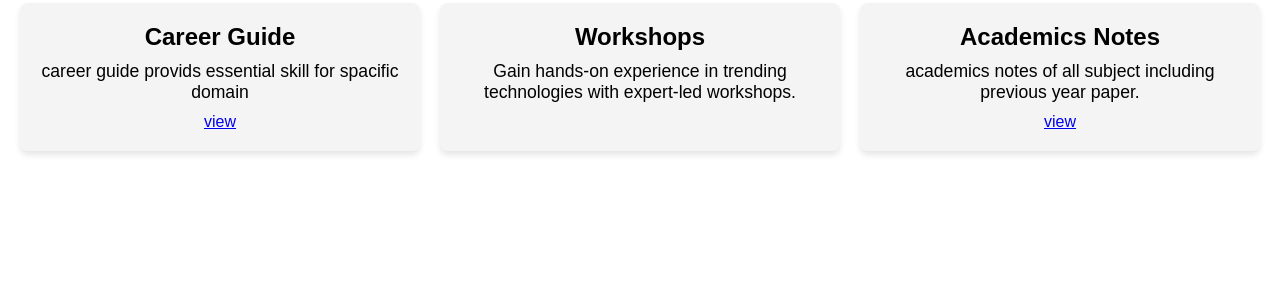
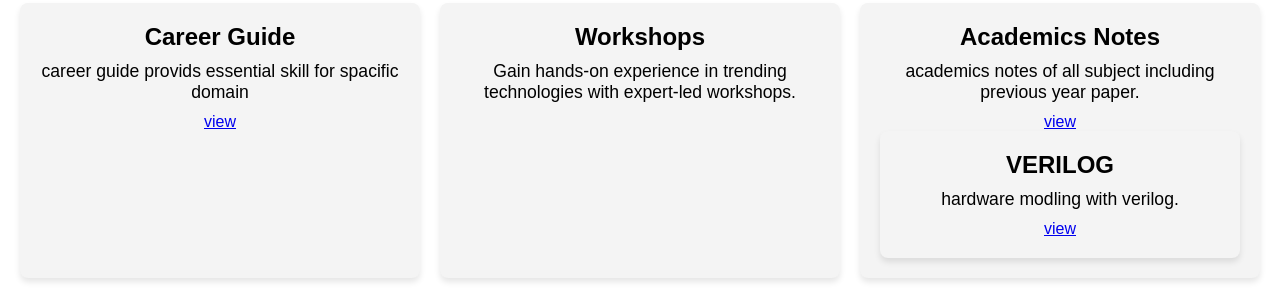
Before and after one commit to chandank0/ECE_CLUB_UIET-K, a plain HTML site: page index.html in a window 1280 px wide. Shown: the part 1039-1340 px from the top of the page. Drawn offline with Linux system fonts and the light colour scheme.

Commit message:
Update index.html

```diff
--- a/index.html
+++ b/index.html
@@ -184,6 +184,10 @@
                 <h3>Academics Notes</h3>
                 <p> academics notes of all subject including previous year paper.</p>
                 <a href="https://chandank0.github.io/codsoft-project-repo-github/">view</a>
+                 <div class="event">
+                <h3>VERILOG</h3>
+                <p> hardware modling with verilog.</p>
+                <a href="https://youtu.be/NCrlyaXMAn8?si=syRBZ76RJ1_uJcl_">view</a>
 
         </div>
     </section>
```
